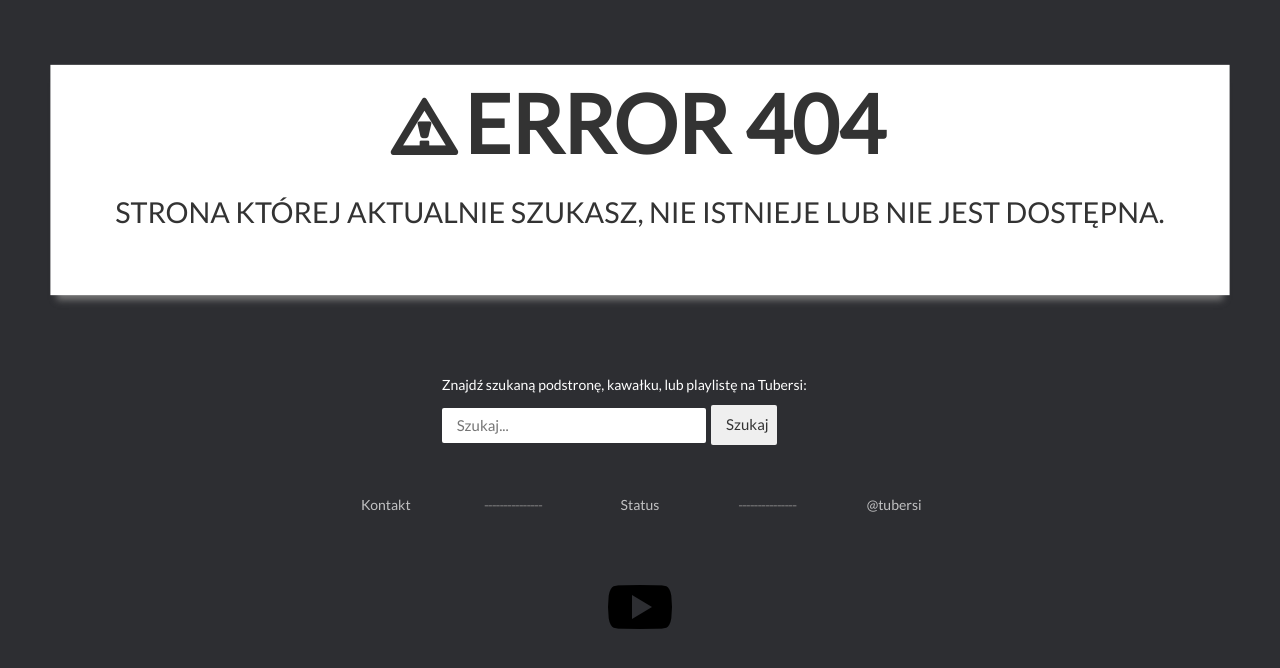
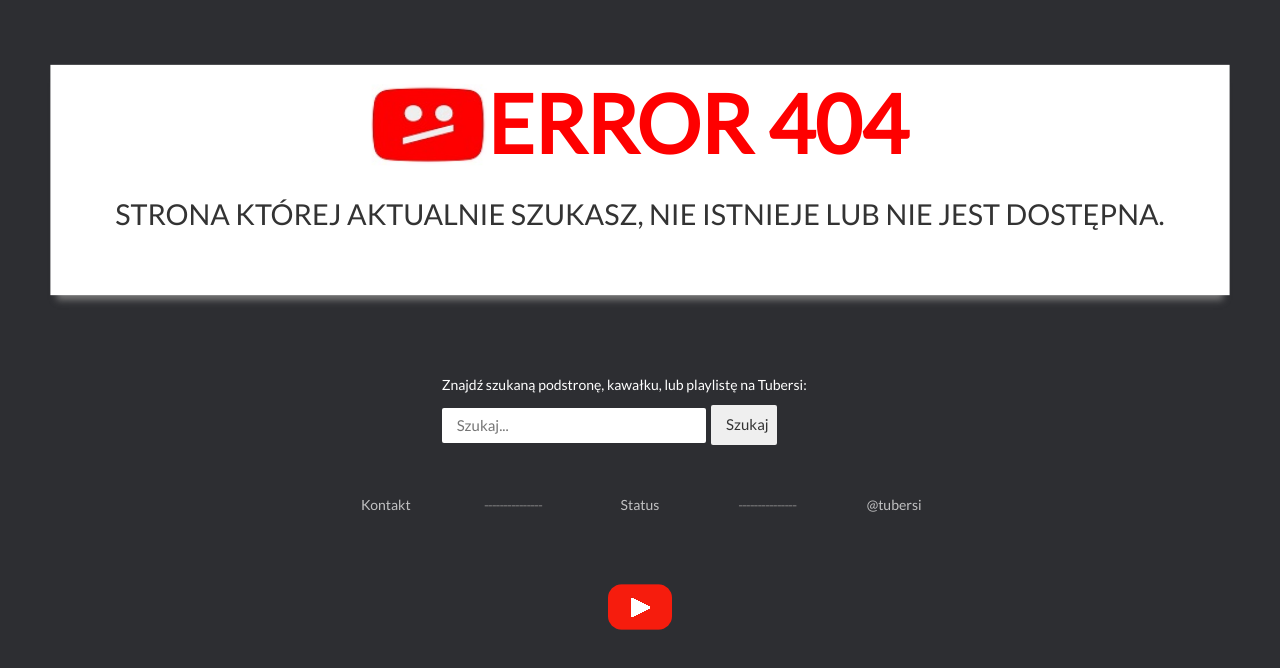
Before and after one commit to infoshareacademy/jfdzs2-tubersi-app, a React (Create React App) app: page / in a window 1280 px wide. Shown: the top 668 px of the page. Built offline with nearby package versions, Linux system fonts and the light colour scheme.

Commit message:
Refactor Design 404

```diff
--- a/src/components/Error-404/index.js
+++ b/src/components/Error-404/index.js
@@ -9,7 +9,10 @@ export default class Error404 extends Component {
                     <div className="error-title">
                         <div className="error-title-contain">
                             <p className="error-title-contain-text-404">
-                                <span className="error-title-contain-text-404-warning glyphicon glyphicon-warning-sign"></span>
+                                <img className="error-title-contain-text-image"
+                                     src={require('../../Images/Error-404.jpg')}
+                                     alt="error-404"
+                                />
                                 ERROR 404
                             </p>
                             <p className="error-title-contain-text-alert">
--- a/src/components/Error-404/style.css
+++ b/src/components/Error-404/style.css
@@ -29,14 +29,16 @@
   transform: matrix(1.15157, 0, 0, 1.15157, 0, 5);
 }
 
+.error-title-contain-text-image {
+  width: 40px;
+  height: 40px;
+  margin-bottom: 10px;
+}
+
 .error-title-contain-text-404 {
   font-size: 40px;
   font-weight: 900;
-}
-
-.error-title-contain-text-404-warning {
-  font-size: 30px;
-  margin-right: 10px;
+  color: rgb(254, 0, 0);
 }
 
 .error-title-contain-text-alert {
@@ -122,6 +124,12 @@
       margin-top: 0px;
   }
 
+  .error-title-contain-text-image {
+    width: 100px;
+    height: 70px;
+    margin-bottom: 15px;
+  }
+
   .error-title-contain-text-404 {
     font-size: 70px;
     font-weight: 900;
```
Also changed, not shown: src/Images/Error-404.jpg (added), src/Images/Youtube-icon-64-64.png.
